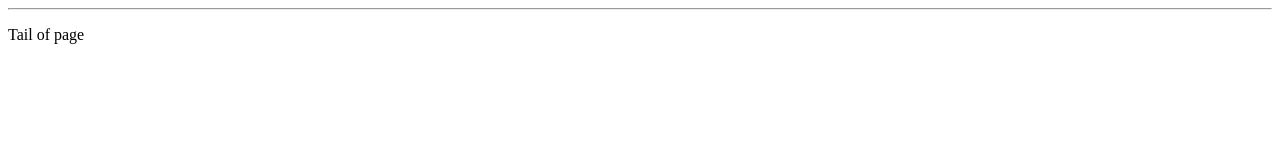
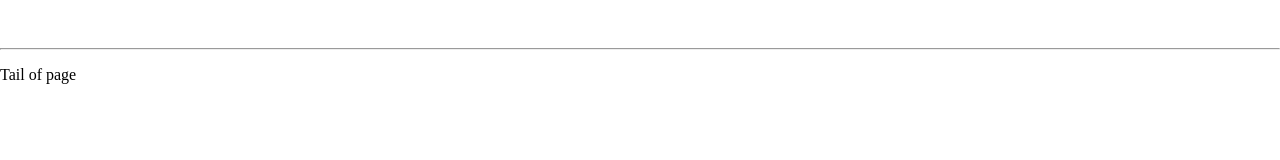
Before and after one commit to dunght163/symfony-hello, a website: page app/phoneApp/phoneapp.html in a window 1280 px wide. Drawn offline with nearby package versions, Linux system fonts and the light colour scheme; some packages are replaced by stand-ins of ours; files whose address does not match are found by name.

Commit message:
first add css

```diff
--- /dev/null
+++ b/app/phoneApp/css/phoneApp-style.css
@@ -0,0 +1,3 @@
+body {
+    padding-top: 40px;
+}
--- a/app/phoneApp/phoneapp.html
+++ b/app/phoneApp/phoneapp.html
@@ -3,6 +3,10 @@
 <head lang="en">
     <meta charset="UTF-8">
     <title>My phoneApp</title>
+
+    <link rel="stylesheet" href="bower_components/html5-boilerplate/css/normalize.css">
+    <link rel="stylesheet" href="bower_components/html5-boilerplate/css/main.css">
+    <link rel="stylesheet" href="css/phoneApp-style.css">
 
     <script src="bower_components/angular/angular.js"></script>
     <script src="bower_components/angular-route/angular-route.js"></script>
@@ -13,7 +17,7 @@
     <script src="filter/phoneapp-filter.js"></script>
     <script src="dashboard/dashboard.module.js"></script>
 </head>
-<body>
+<body class="body">
     <div ng-view>
 
     </div>
```
Also changed, not shown: app/index.html (+2 -0 lines).
